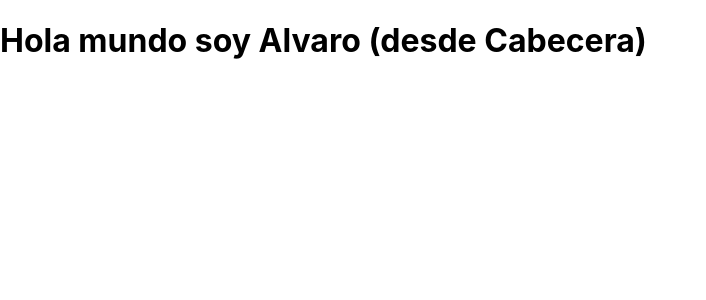
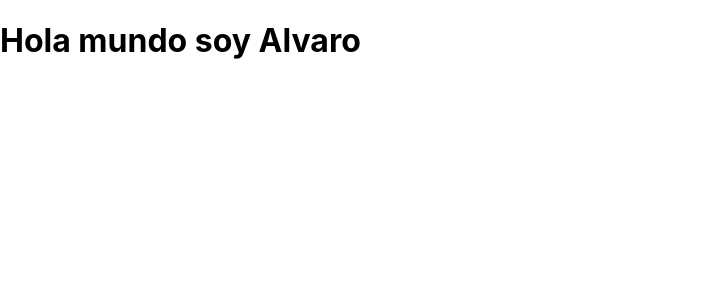
Before and after one commit to munozcotelo-trainingcourses/curso-react, a React (Create React App) app: page / in a window 1280 px wide. Shown: the top 300 px of the page, without its empty margins (0-706 px from the left). Built offline with nearby package versions, Linux system fonts and the light colour scheme.

Commit message:
Ejercicio 4

```diff
--- a/src/App.tsx
+++ b/src/App.tsx
@@ -35,7 +35,9 @@ class AppComponent extends React.Component<IAppComponentProps, Record<string, un
         console.info( "Estoy en render" );
 
         return (
-            <CabeceraComponent/>
+            <CabeceraComponent
+                contenido="Hola mundo soy Alvaro"
+            />
         );
 
     }
--- a/src/components/CabeceraComponent.class.tsx
+++ b/src/components/CabeceraComponent.class.tsx
@@ -1,14 +1,17 @@
 import React from "react";
 
 interface ICabeceraComponentProps {
+    contenido : string;
 }
 
 class CabeceraComponent extends React.Component<ICabeceraComponentProps, Record<string, unknown>> {
 
     public render(): React.ReactNode {
 
+        const me: CabeceraComponent = this;
+
         return (
-            <h1>Hola mundo soy Alvaro (desde Cabecera)</h1>
+            <h1>{ me.props.contenido }</h1>
         );
 
     }
```
